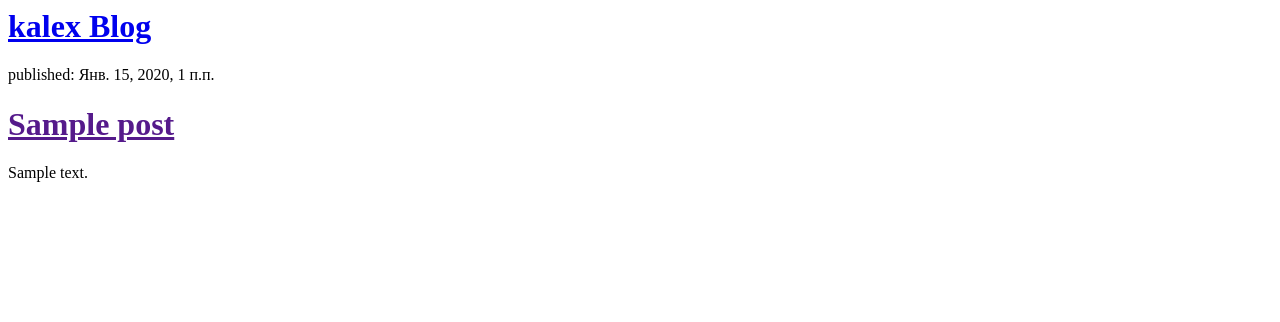
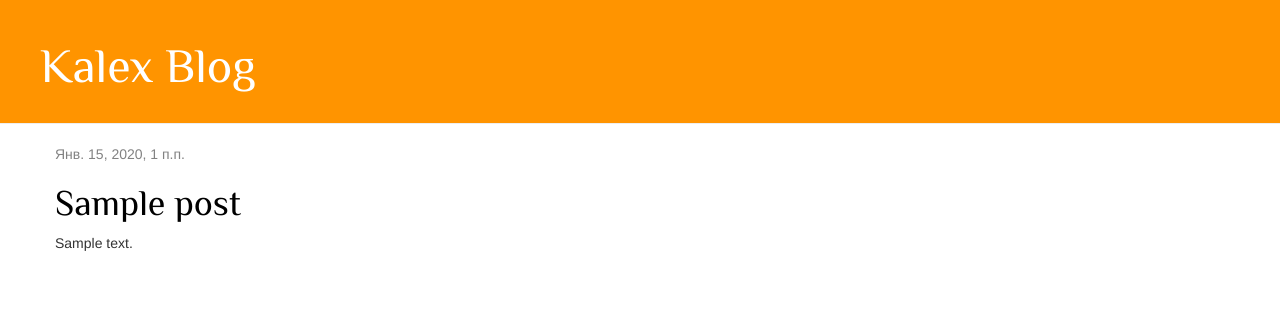
Before and after one commit to KovalAlexey/my-first-blog, a Django app: page / in a window 1280 px wide. Shown: the top 322 px of the page. Run offline with Django 3.2, Linux system fonts and the light colour scheme; tables that the repository leaves empty hold one stand-in row (values such as "Sample post"); some libraries are stand-ins or nearby versions.

Commit message:
Bootstrap theme

```diff
--- /dev/null
+++ b/blog/static/css/blog.css
@@ -0,0 +1,46 @@
+.page-header {
+    background-color: #ff9400;
+    margin-top: 0;
+    padding: 20px 20px 20px 40px;
+}
+
+.page-header h1, .page-header h1 a, .page-header h1 a:visited, .page-header h1 a:active {
+    color: #ffffff;
+    font-size: 36pt;
+    text-decoration: none;
+}
+
+.content {
+    margin-left: 40px;
+}
+
+h1, h2, h3, h4 {
+    font-family: 'Philosopher', cursive;
+}
+
+.date {
+    color: #828282;
+}
+
+.save {
+    float: right;
+}
+
+.post-form textarea, .post-form input {
+    width: 100%;
+}
+
+.top-menu, .top-menu:hover, .top-menu:visited {
+    color: #ffffff;
+    float: right;
+    font-size: 26pt;
+    margin-right: 20px;
+}
+
+.post {
+    margin-bottom: 70px;
+}
+
+.post h1 a, .post h1 a:visited {
+    color: #000000;
+}
--- /dev/null
+++ b/blog/templates/blog/base.html
@@ -0,0 +1,24 @@
+{% load static %}
+<html>
+    <head>
+        <title>kalex blog</title>
+        <link rel="stylesheet" href="https://stackpath.bootstrapcdn.com/bootstrap/3.4.1/css/bootstrap.min.css">
+        <link rel="stylesheet" href="https://stackpath.bootstrapcdn.com/bootstrap/3.4.1/css/bootstrap-theme.min.css">
+        <link rel="stylesheet" href="{% static 'css/blog.css' %}">
+        <link href="https://fonts.googleapis.com/css?family=Philosopher&subset=latin,cyrillic" rel="stylesheet" type="text/css">
+
+    </head>
+    <body>
+        <div class="page-header">
+            <h1><a href="/">Kalex Blog</a></h1>
+        </div>
+        <div class="content container">
+            <div class="row">
+                <div class="col-md-8">
+                {% block content %}
+                {% endblock %}
+                </div>
+            </div>
+        </div>
+    </body>
+</html>
--- a/blog/templates/blog/post_list.html
+++ b/blog/templates/blog/post_list.html
@@ -1,17 +1,13 @@
-<html>
-    <head>
-        <title>kalex blog</title>
-    </head>
-    <body>
-        <div>
-            <h1><a href="/">kalex Blog</a></h1>
+{% extends 'blog/base.html' %}
+
+{% block content %}
+    {% for post in posts %}
+        <div class="post">
+            <div class="date">
+                {{ post.published_date }}
+            </div>
+            <h1><a href="">{{ post.title }}</a></h1>
+            <p>{{ post.text|linebreaksbr }}</p>
         </div>
-        {% for post in posts %}
-            <div>
-                <p>published: {{ post.published_date }}</p>
-                <h1><a href="">{{ post.title }}</a></h1>
-                <p>{{ post.text|linebreaksbr }}</p>
-            </div>
-        {% endfor %}
-    </body>
-</html>
+    {% endfor %}
+{% endblock %}
```
